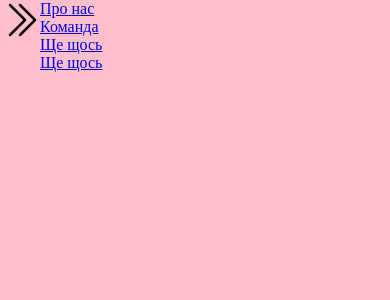
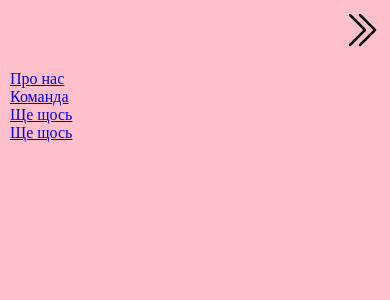
Before and after one commit to UserBRAvo99/test-react, a React (Create React App) app: page / in a window 390 px wide. Both pictures are taken after a click on the button 370 px from the left and 30 px from the top of the page. Shown: the top 300 px of the page. Built offline with nearby package versions, Linux system fonts and the light colour scheme.

Commit message:
mobile menu

```diff
--- /dev/null
+++ b/src/HeaderMobile/ButtonCloseMobileMenu.jsx
@@ -0,0 +1,27 @@
+import { BsChevronDoubleRight } from "react-icons/bs";
+import { styled } from "styled-components";
+
+function ButtonClose({ onClick }) {
+  return (
+    <ButtonCloseMenu onClick={onClick}>
+      <BsChevronDoubleRight />
+    </ButtonCloseMenu>
+  );
+}
+
+export default ButtonClose;
+
+const ButtonCloseMenu = styled.button`
+  position: absolute;
+  top: 10px;
+  right: 10px;
+  display: block;
+  width: 40px;
+  height: 40px;
+  border: none;
+  background-color: inherit;
+  & svg {
+    width: 40px;
+    height: 40px;
+  }
+`;
--- a/src/HeaderMobile/MobileMenu.jsx
+++ b/src/HeaderMobile/MobileMenu.jsx
@@ -1,12 +1,10 @@
-import { BsChevronDoubleRight } from "react-icons/bs";
 import { css, styled } from "styled-components";
+import ButtonClose from "./ButtonCloseMobileMenu";
 
 function MobileMenuSlide({ onClick, isOpen }) {
   return (
     <MobileMenu open={isOpen}>
-      <ButtonCloseMenu onClick={onClick}>
-        <BsChevronDoubleRight />
-      </ButtonCloseMenu>
+      <ButtonClose onClick={onClick} />
       <nav>
         <ul>
           <li>
@@ -33,28 +31,21 @@ const MobileMenu = styled.div`
   position: absolute;
   width: 100vw;
   height: 100vh;
+  padding: 70px 10px 10px 10px;
+
   background-color: pink;
   top: 0;
   left: 0;
-  transform: translateX(+100%);
-  transition: all 0.3s cubic-bezier(0.645, 0.045, 0.355, 1);
+  /* transform: translateX(+100%);
+  transition: all 0.5ms cubic-bezier(0.645, 0.045, 0.355, 1); */
   display: none;
   ${(props) =>
     props.open &&
     css`
-      transition: all 0.3s cubic-bezier(0.645, 0.045, 0.355, 1);
-      transform: translateX(0);
+      /* transition: all 0.5s cubic-bezier(0.645, 0.045, 0.355, 1);
+      transform: translateX(0); */
       display: flex;
+      width: 100vw;
+      height: 100vh;
     `}
 `;
-const ButtonCloseMenu = styled.button`
-  display: block;
-  width: 40px;
-  height: 40px;
-  border: none;
-  background-color: inherit;
-  & svg {
-    width: 40px;
-    height: 40px;
-  }
-`;
--- a/src/IconComponent/IconSoc.jsx
+++ b/src/IconComponent/IconSoc.jsx
@@ -5,8 +5,6 @@ import { TiSocialFacebook, TiSocialInstagram } from "react-icons/ti";
 import { FaPhoneAlt, FaTelegramPlane } from "react-icons/fa";
 
 import "../VariableColor/var.css";
-
-// let colorTrue = 1;
 
 export function IconSocComponent({ facebook, instagram, telegram, phone }) {
   return (
```
